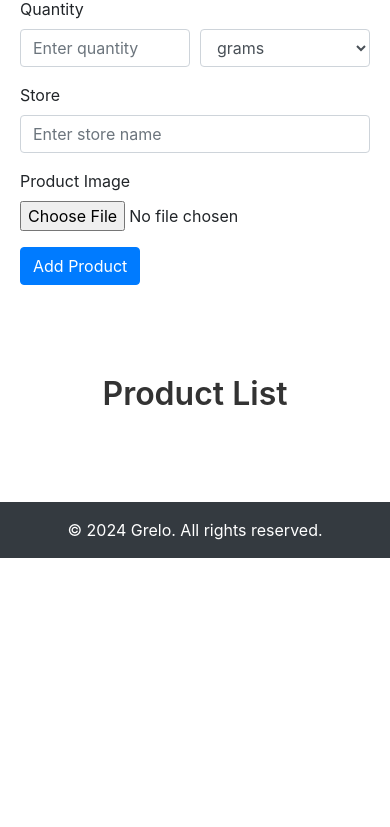
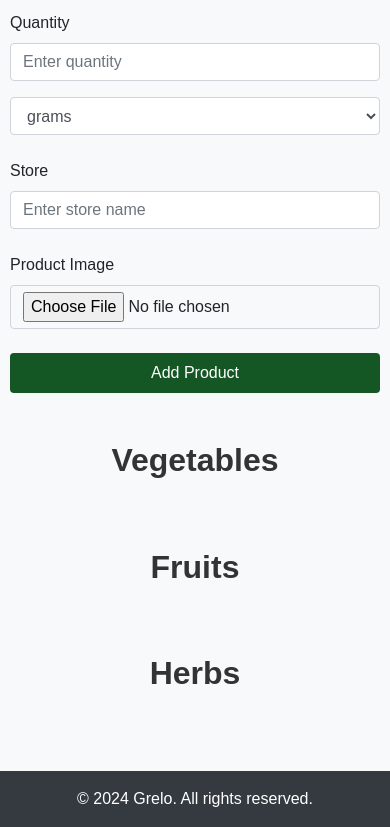
Before and after one commit to crazy-coder-guy/new, a plain HTML site: page owner.html in a window 390 px wide. Shown: the part 391-1218 px from the top of the page. Before the commit the page ends 949 px from the top, so only its background shows below. Drawn offline with nearby package versions, Linux system fonts and the light colour scheme; no server answers.

Commit message:
Update owner.html

```diff
--- a/owner.html
+++ b/owner.html
@@ -90,6 +90,92 @@ h2.text-center {
     }
 }
 
+/* General Styles */
+body {
+    font-family: Arial, sans-serif;
+    background-color: #f8f9fa;
+    margin: 0;
+    padding: 0;
+}
+
+.container {
+    max-width: 800px;
+    margin: 0 auto;
+    padding: 20px;
+}
+
+h2 {
+    color: #343a40;
+}
+
+/* Form Styles */
+.form-group {
+    margin-bottom: 1.5rem;
+}
+
+.form-control, .form-control-file {
+    border: 1px solid #ced4da;
+    border-radius: 0.25rem;
+    padding: 0.375rem 0.75rem;
+    font-size: 1rem;
+}
+
+.form-control:focus {
+    border-color: #155724;
+    outline: none;
+    box-shadow: 0 0 0 0.2rem rgba(38, 143, 255, 0.25);
+}
+
+.form-control-file {
+    border: 1px solid #ced4da;
+    border-radius: 0.25rem;
+    padding: 0.375rem 0.75rem;
+}
+
+.btn-primary {
+    background-color: #155724;
+    border: none;
+    color: #fff;
+    padding: 0.5rem 1rem;
+    font-size: 1rem;
+    border-radius: 0.25rem;
+    cursor: pointer;
+}
+
+.btn-primary:hover {
+    background-color: #155724;
+}
+
+.alert {
+    display: none;
+}
+
+/* Responsive Styles */
+@media (max-width: 768px) {
+    .form-row {
+        flex-direction: column;
+    }
+
+    .form-row .col {
+        margin-bottom: 1rem;
+    }
+
+    .form-row .col:last-child {
+        margin-bottom: 0;
+    }
+}
+
+@media (max-width: 576px) {
+    .container {
+        padding: 10px;
+    }
+
+    .btn-primary {
+        width: 100%;
+    }
+}
+
+
     </style>
 </head>
 <body>
@@ -137,8 +223,15 @@ h2.text-center {
             <div id="feedback" class="alert mt-3" role="alert"></div>
         </form>
 
-        <h2 class="mt-5 text-center">Product List</h2>
-        <div id="productList" class="row product-list"></div>
+        <h2 class="mt-5 text-center">Vegetables</h2>
+        <div id="vegetableList" class="row"></div>
+
+        <h2 class="mt-5 text-center">Fruits</h2>
+        <div id="fruitList" class="row"></div>
+
+        <h2 class="mt-5 text-center">Herbs</h2>
+        <div id="herbsList" class="row"></div>
+
     </div>
      <!-- Footer -->
      <footer class="bg-light text-center text-lg-start mt-5">
@@ -200,7 +293,7 @@ h2.text-center {
     async function addProduct(uid) {
     const productType = document.getElementById('productType').value;
     const productName = document.getElementById('productName').value;
-            const productPrice = parseFloat(document.getElementById('productPrice').value);
+    let productPrice = parseFloat(document.getElementById('productPrice').value);
     const productQuantity = parseFloat(document.getElementById('productQuantity').value);
     const quantityUnit = document.getElementById('quantityUnit').value;
     const productStore = document.getElementById('productStore').value;
@@ -217,6 +310,10 @@ h2.text-center {
             imageUrl = await getDownloadURL(snapshot.ref);
         }
 
+        // Generate a fee of either 5 or 10 rupees
+        const fee = Math.floor(Math.random() * 2) * 5 + 5;
+        productPrice += fee; // Add fee to the product price
+
         const productsRef = ref(db, `users/${uid}/products`);
         const newProductRef = push(productsRef);
 
@@ -230,7 +327,7 @@ h2.text-center {
             imageUrl: imageUrl
         });
 
-                feedback.textContent = 'Product added successfully!';
+        feedback.textContent = `Product added successfully! An extra platform fee of ₹${fee} was added to the price.`;
         feedback.className = 'alert alert-success';
         feedback.style.display = 'block';
     } catch (error) {
@@ -246,14 +343,18 @@ h2.text-center {
     }, 3000);
 }
 
+
         function renderProducts(snapshot) {
-            const productList = document.getElementById('productList');
-            productList.innerHTML = ''; // Clear existing products
+        const vegetableList = document.getElementById('vegetableList');
+        const fruitList = document.getElementById('fruitList');
+        vegetableList.innerHTML = ''; // Clear existing vegetables
+        fruitList.innerHTML = ''; // Clear existing fruits
+
         snapshot.forEach(childSnapshot => {
             const product = childSnapshot.val();
             const productId = childSnapshot.key;
             const productDiv = document.createElement('div');
-                productDiv.className = 'col-md-3 col-sm-6 mb-4';
+            productDiv.className = 'col-md-6 col-sm-12 mb-4';
             productDiv.innerHTML = `
                 <div class="product-item">
                     <div class="image-container">
@@ -268,7 +369,12 @@ h2.text-center {
                     </div>
                 </div>
             `;
-                productList.appendChild(productDiv);
+
+            if (product.type === 'vegetable') {
+                vegetableList.appendChild(productDiv);
+            } else if (product.type === 'fruit') {
+                fruitList.appendChild(productDiv);
+            }
         });
     }
 
```
Lines whose indentation alone changed are shown as unchanged.
